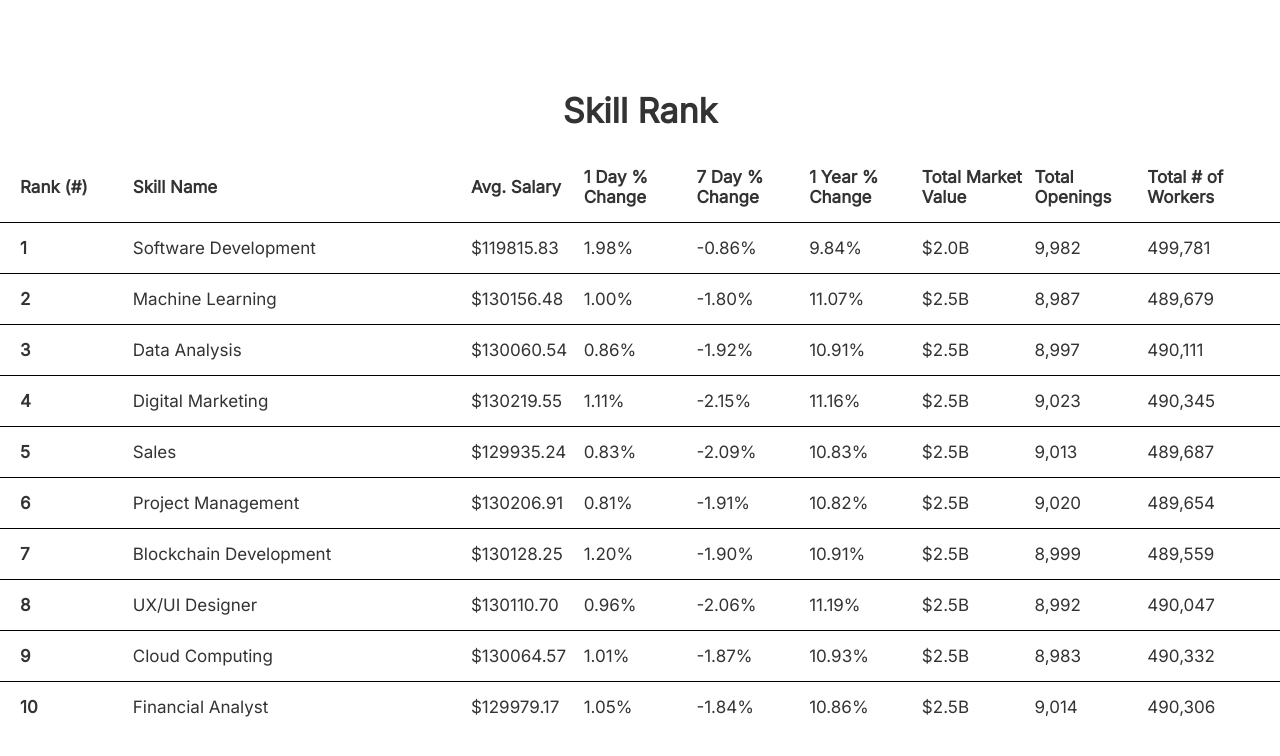
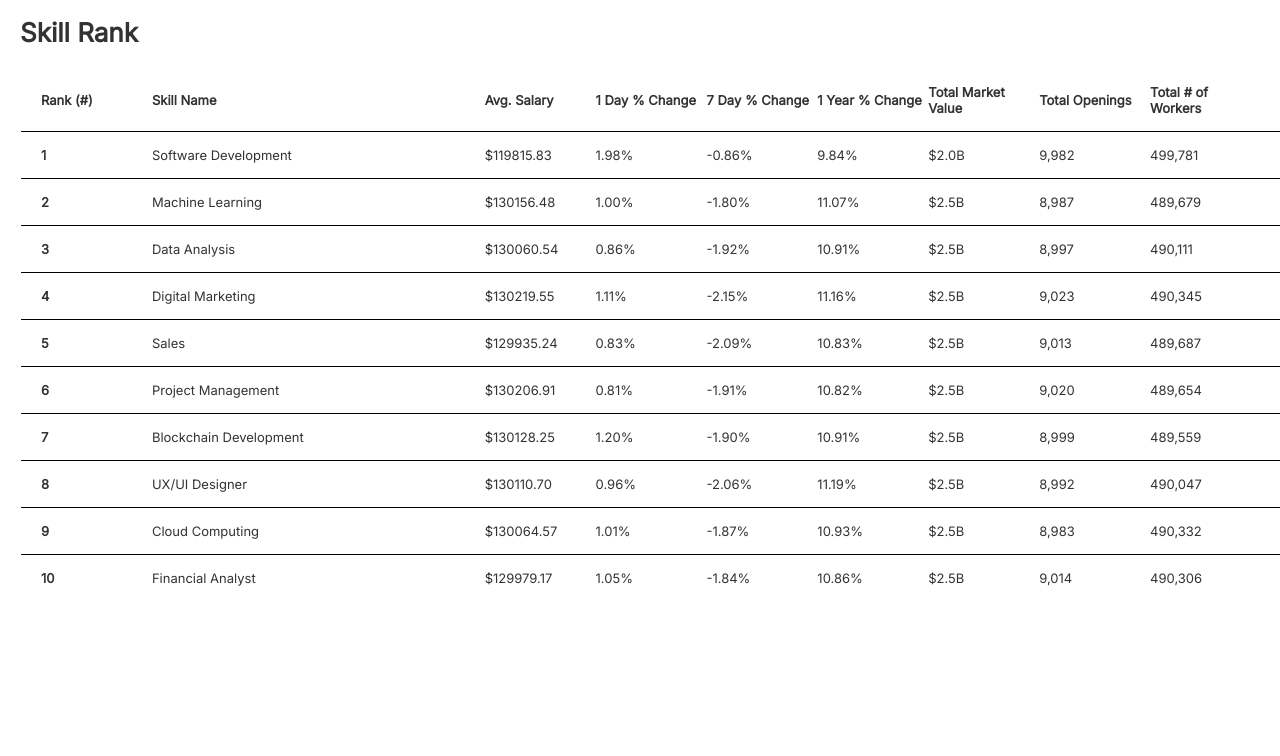
Before and after one commit to reidmccrabb/skillrank, a React (Create React App) app: page / in a window 1280 px wide. Shown: the top 756 px of the page. Built offline with nearby package versions, Linux system fonts and the light colour scheme.

Commit message:
top of page, left aligned title

```diff
--- a/src/App.css
+++ b/src/App.css
@@ -13,12 +13,14 @@ body {
   min-height: 100vh;
   display: flex;
   flex-direction: column;
-  align-items: center;
-  justify-content: center;
-  font-size: calc(1px + 2vmin);
+  align-items: flex-start;  /* Align items to the left */
+  justify-content: flex-start;  /* Start items from the top */
+  font-size: calc(-3px + 2vmin);
   color: #333;
-  padding: 0px;
+  padding-left: 20px;  /* Add some space from the left edge */
 }
+
+
 
 h1 {
   margin-bottom: 20px;
```
